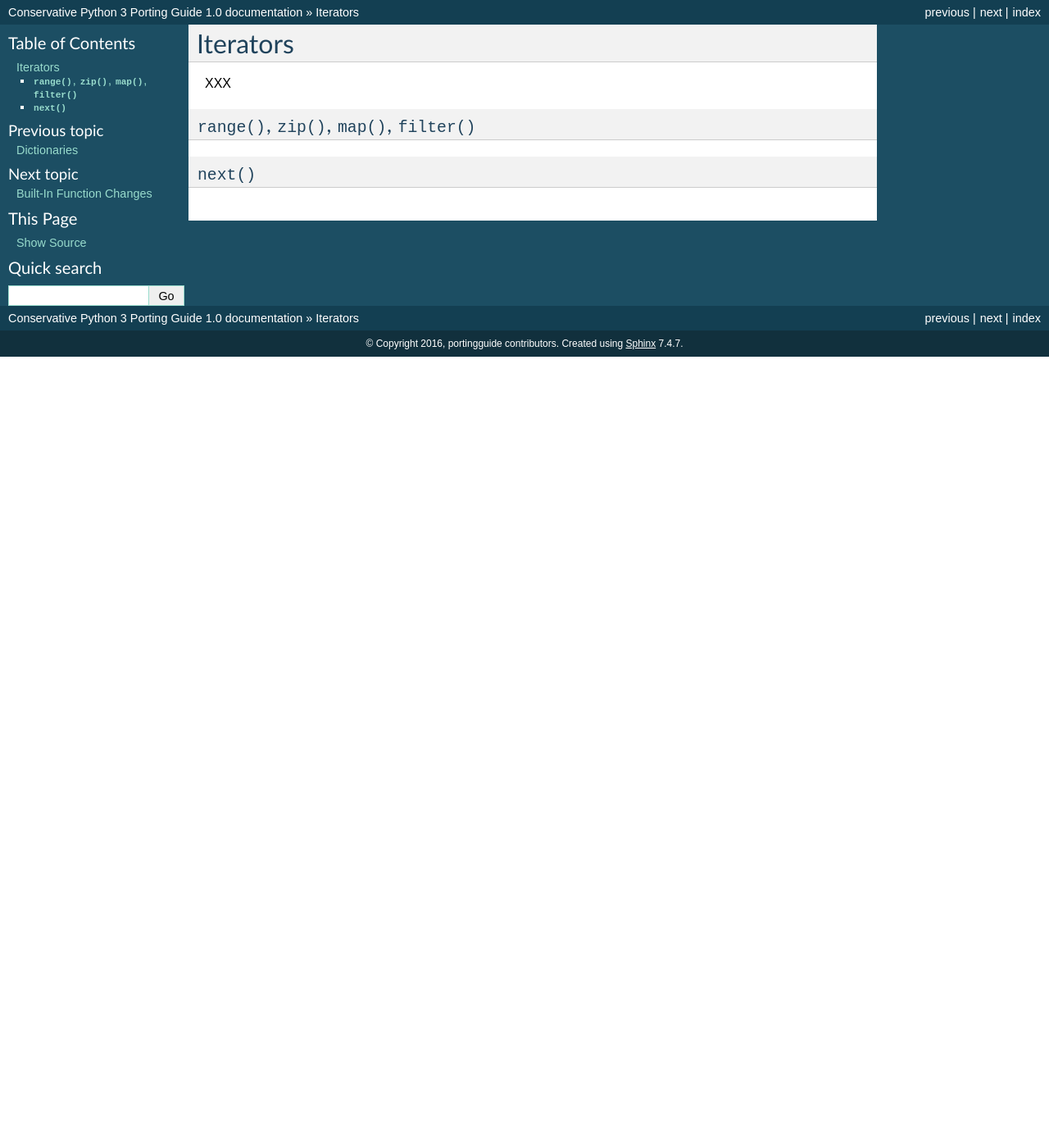
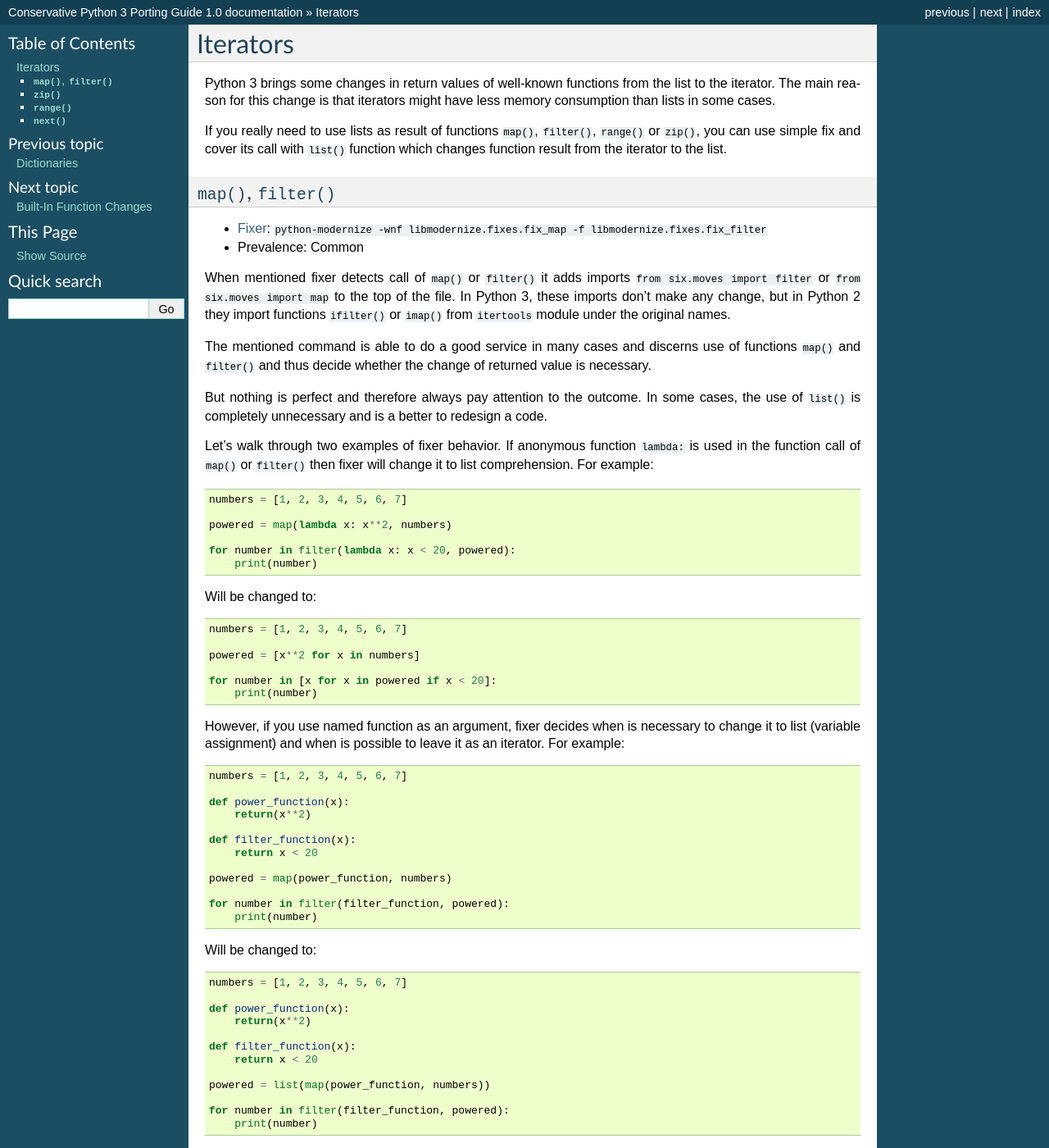
Before and after one commit to fedora-python/portingguide, a Sphinx documentation site: the page built from source/iterators.rst, in a window 1280 px wide and 1400 px high. Shown: the whole window at 82% size. Built offline with Sphinx 7.4.7, drawn with Linux system fonts in a browser that asks for light colours; some of the changed text lies outside the part shown.

Commit message:
added first version of content about iterators

```diff
--- a/source/iterators.rst
+++ b/source/iterators.rst
@@ -1,10 +1,135 @@
 Iterators
 ---------
 
-XXX
+Python 3 brings some changes in return values of well-known functions from
+the list to the iterator. The main reason for this change is that iterators
+might have less memory consumption than lists in some cases.
 
-``range()``, ``zip()``, ``map()``, ``filter()``
-~~~~~~~~~~~~~~~~~~~~~~~~~~~~~~~~~~~~~~~~~~~~~~~
+If you really need to use lists as result of functions ``map()``,
+``filter()``, ``range()`` or ``zip()``, you can use simple fix and
+cover its call with ``list()`` function which changes function result
+from the iterator to the list.
+
+
+``map()``, ``filter()``
+~~~~~~~~~~~~~~~~~~~~~~~
+
+* :ref:`Fixer <python-modernize>`: ``python-modernize -wnf libmodernize.fixes.fix_map -f libmodernize.fixes.fix_filter``
+* Prevalence: Common
+
+When mentioned fixer detects call of ``map()`` or ``filter()`` it adds imports
+``from six.moves import filter`` or ``from six.moves import map`` to the top
+of the file. In Python 3, these imports don't make any change, but in Python 2
+they import functions ``ifilter()`` or ``imap()`` from ``itertools`` module
+under the original names.
+
+The mentioned command is able to do a good service in many cases and discerns
+use of functions ``map()`` and ``filter()`` and thus decide whether the change
+of returned value is necessary.
+
+But nothing is perfect and therefore always pay attention to the outcome.
+In some cases, the use of ``list()`` is completely unnecessary and is
+a better to redesign a code.
+
+Let's walk through two examples of fixer behavior. If anonymous function
+``lambda:`` is used in the function call of ``map()`` or ``filter()`` then
+fixer will change it to list comprehension. For example::
+
+    numbers = [1, 2, 3, 4, 5, 6, 7]
+
+    powered = map(lambda x: x**2, numbers)
+
+    for number in filter(lambda x: x < 20, powered):
+        print(number)
+
+Will be changed to::
+
+    numbers = [1, 2, 3, 4, 5, 6, 7]
+
+    powered = [x**2 for x in numbers]
+
+    for number in [x for x in powered if x < 20]:
+        print(number)
+
+However, if you use named function as an argument, fixer decides when
+is necessary to change it to list (variable assignment) and when is possible
+to leave it as an iterator. For example::
+
+    numbers = [1, 2, 3, 4, 5, 6, 7]
+
+    def power_function(x):
+        return(x**2)
+
+    def filter_function(x):
+        return x < 20
+
+    powered = map(power_function, numbers)
+
+    for number in filter(filter_function, powered):
+        print(number)
+
+Will be changed to::
+
+    numbers = [1, 2, 3, 4, 5, 6, 7]
+
+    def power_function(x):
+        return(x**2)
+
+    def filter_function(x):
+        return x < 20
+
+    powered = list(map(power_function, numbers))
+
+    for number in filter(filter_function, powered):
+        print(number)
+
+
+``zip()``
+~~~~~~~~~
+
+* :ref:`Fixer <python-modernize>`: ``python-modernize -wnf libmodernize.fixes.fix_zip``
+* Prevalence: Common
+
+The situation with the function ``zip()`` is easier. Fixer again imports
+replacement ``from six.moves import zip`` which in Python 2 replaces
+the function ``zip()`` with the function ``izip()`` from the ``itertools``
+module and then it wraps the function call ``zip()`` with function ``list()``
+where it seems appropriate.
+
+
+``range()``
+~~~~~~~~~~~
+
+* :ref:`Fixer <python-modernize>`: ``python-modernize -wnf libmodernize.fixes.fix_xrange_six``
+* Prevalence: Common
+
+Because in Python 2 there are both ``range()`` and ``xrange()`` functions,
+the situation here is slightly different.
+
+As in previous cases, fixer imports function ``range()`` from ``six.moves``
+module a then use ``list()`` as wrapper where it seems appropriate.
+Because it is obvious where we want to implement an iterator
+(call ``xrange()``) and where we want a list (call ``range()``) fixer
+makes a change from::
+
+    itr = xrange(a)
+    lst = range(b)
+
+to::
+
+    itr = range(a)
+    lst = list(range(b))
+
 
 ``next()``
 ~~~~~~~~~~
+
+* :ref:`Fixer <python-modernize>`: ``python-modernize -wnf libmodernize.fixes.fix_next``
+* Prevalence: Common
+
+In Python 2 you get the next result from an iterator by calling the iterators
+``.next()`` method. In Python 3 there is instead a ``next()`` builtin.
+
+``next()`` builtin is available in Python 2 since version 2.6. If you need to
+support older version you can implement this function by yourself or use
+``advance_iterator()`` from ``six`` module.
```
